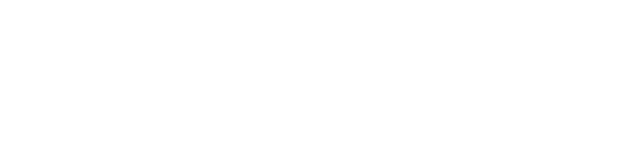
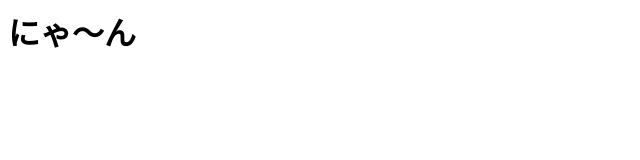
Before and after one commit to EmulsionBondo/Bondo.github.io, a plain HTML site: page index.html in a window 1280 px wide. Shown: the whole page, without its empty margins (0-640 px from the left). Drawn offline with Linux system fonts and the light colour scheme.

Commit message:
にゃ〜ん

```diff
--- a/index.html
+++ b/index.html
@@ -4,6 +4,6 @@
     <title>タイトル</title>
   </head>
   <body>
-    <!-- ここに書きたい内容を書く -->
+    <h1>にゃ〜ん</h1>
   </body>
 </html>
```
